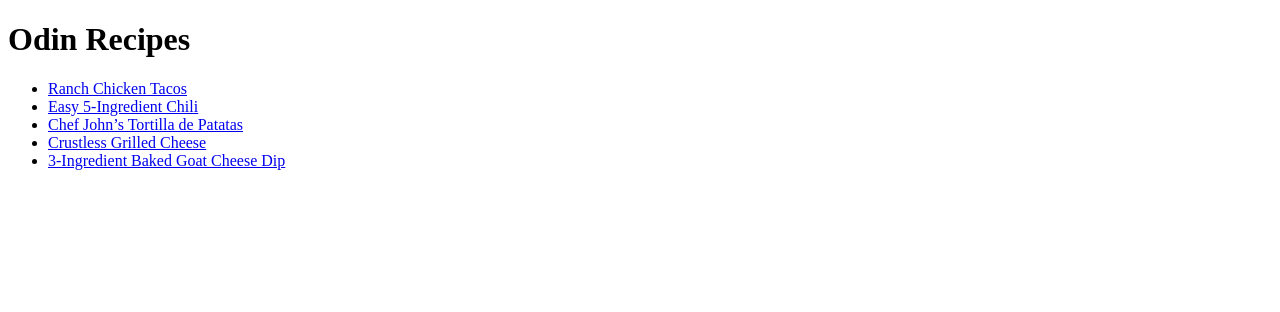
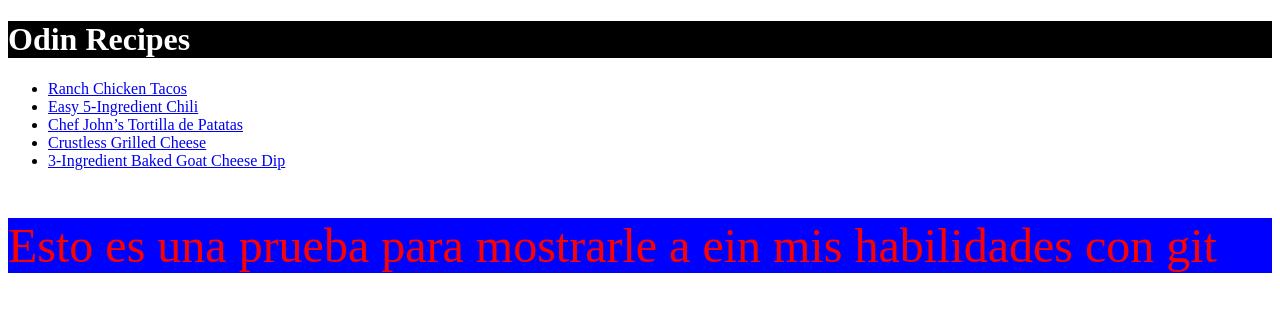
Before and after one commit to Avzl/odin_recipes, a plain HTML site: page index.html in a window 1280 px wide. Drawn offline with Linux system fonts and the light colour scheme.

Commit message:
Add a modification to show a friend a message
Edit index.html to xddd

```diff
--- a/index.html
+++ b/index.html
@@ -4,9 +4,12 @@
     <meta charset="UTF-8">
     <meta name="viewport" content="width=device-width, initial-scale=1.0">
     <title>Odin Recipes</title>
+    <link rel="stylesheet" href="styles.css">
 </head>
 <body>
-    <h1>Odin Recipes</h1>
+    <div>
+        <h1>Odin Recipes</h1>
+    </div>
     <ul>
         <li><a href="recipes/chicken-tacos.html">Ranch Chicken Tacos</a></li>
         <li><a href="recipes/chili.html">Easy 5-Ingredient Chili</a></li>
@@ -14,5 +17,8 @@
         <li><a href="recipes/grilled-cheese.html">Crustless Grilled Cheese</a></li>
         <li><a href="recipes/cheese-dip.html">3-Ingredient Baked Goat Cheese Dip</a></li>
     </ul>
+
+    <p>Esto es una prueba para mostrarle a ein mis habilidades con git
+    </p>
 </body>
 </html>
--- /dev/null
+++ b/styles.css
@@ -0,0 +1,9 @@
+div {
+    color: white;
+    background-color: black;
+}
+p {
+    color: red;
+    background-color: blue;
+    font-size: 48px;
+}
```
